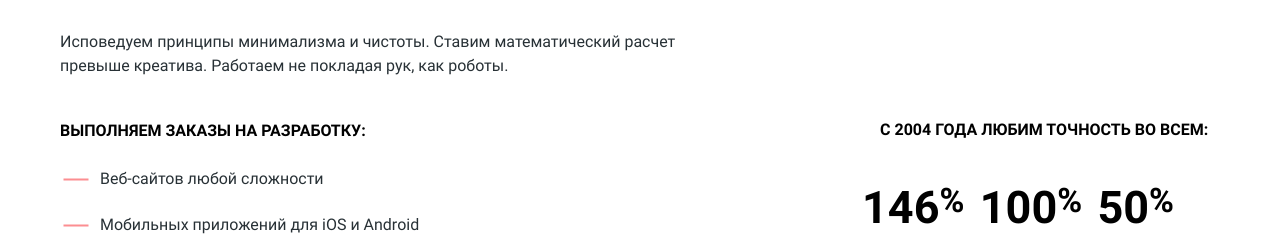
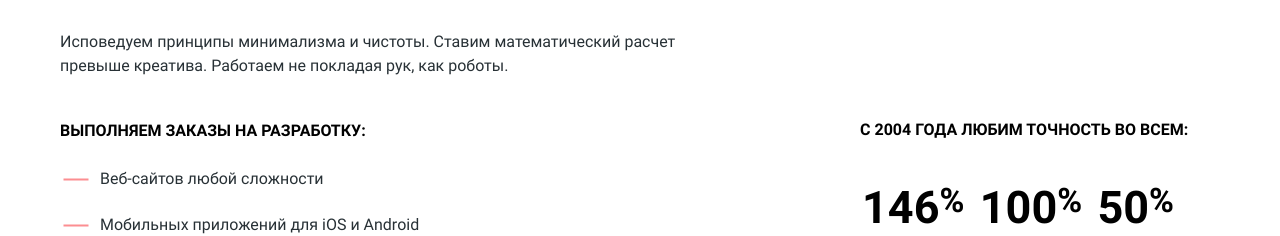
Before and after one commit to pashik913/Nerds, a plain HTML site: page index.html in a window 1280 px wide. Shown: the part 1217-1453 px from the top of the page. Drawn offline with Linux system fonts and the light colour scheme.

Commit message:
Update style.css

```diff
--- a/css/style.css
+++ b/css/style.css
@@ -761,10 +761,6 @@ body {
   transform: rotate(90deg);
 }
 
-.studio-block-right b {
-  padding-left: 20px;
-}
-
 .studio-table {
   padding: 30px 0;
 }
```
